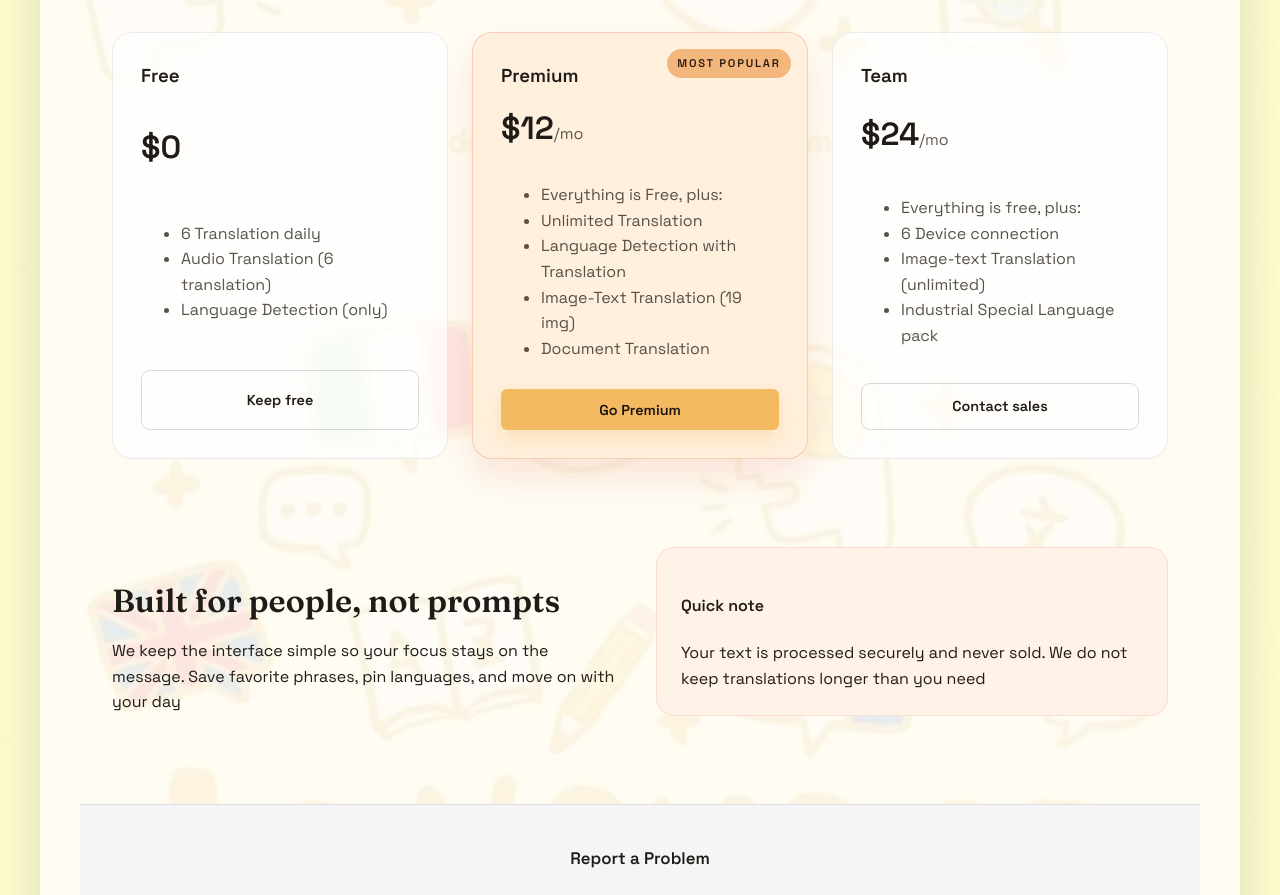
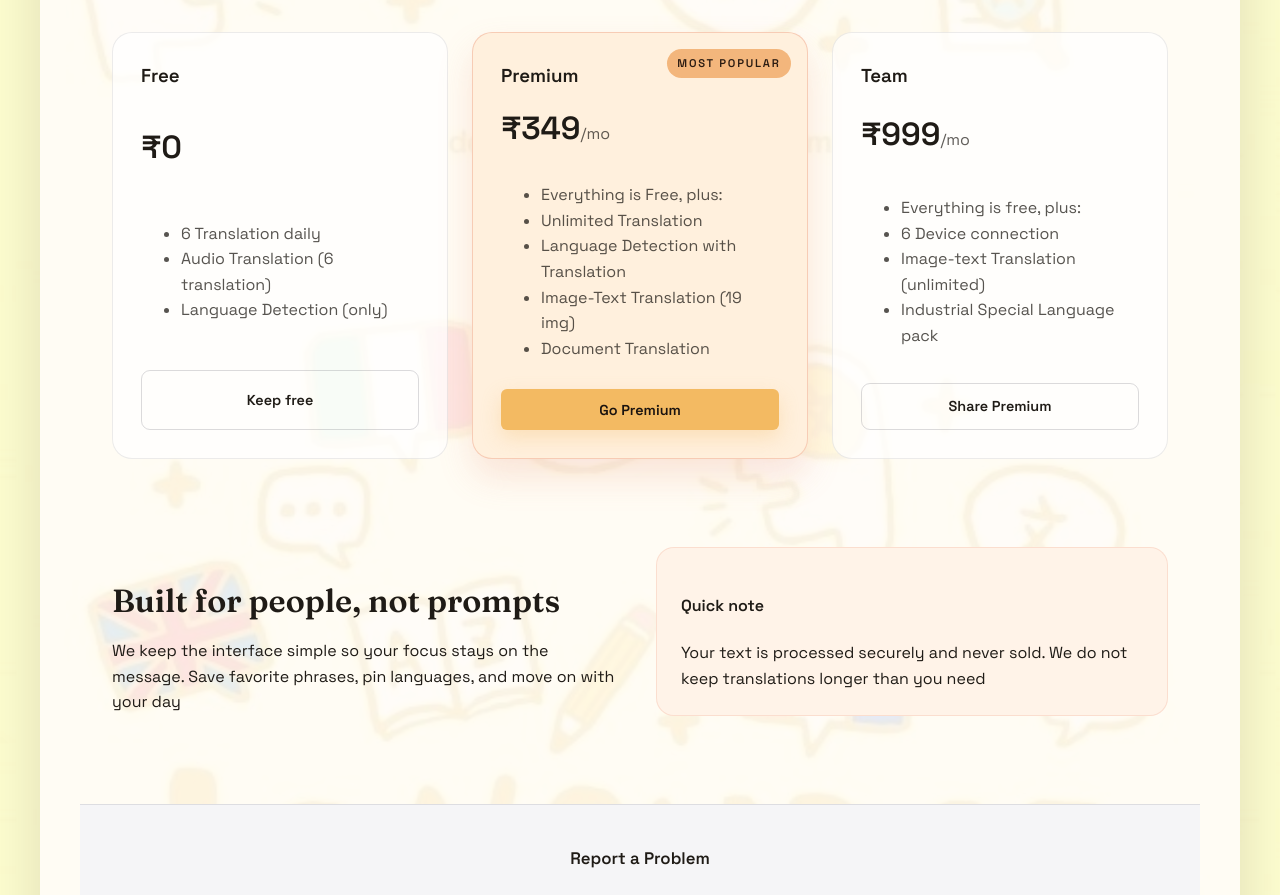
Before and after one commit to neelAkash2005/TongueBridge, a React (Vite) app in the folder frontDev/frontDev/: page / in a window 1280 px wide. Shown: the part 1060-1955 px from the top of the page. Built offline with nearby package versions, Linux system fonts and the light colour scheme.

Commit message:
premium pricing fix

```diff
--- a/frontDev/frontDev/src/App.jsx
+++ b/frontDev/frontDev/src/App.jsx
@@ -343,7 +343,7 @@ function App() {
           <div className="pricing-cards">
             <article className="pricing-card">
               <h3>Free</h3>
-              <p className="price">$0</p>
+              <p className="price">₹0</p>
               <p className="plan-note"> <ul>
                 <li>6 Translation daily </li>
               <li>Audio Translation (6 translation)</li>
@@ -354,7 +354,7 @@ function App() {
               <span className="chip">Most popular</span>
               <h3>Premium</h3>
               <p className="price">
-                $12<span>/mo</span>
+                ₹349<span>/mo</span>
               </p>
               <p className="plan-note"><ul>
               <li>Everything is Free, plus: </li>
@@ -367,14 +367,14 @@ function App() {
             <article className="pricing-card">
               <h3>Team</h3>
               <p className="price">
-                $24<span>/mo</span>
+                ₹999<span>/mo</span>
               </p>
               <p className="plan-note"><ul>
                 <li>Everything is free, plus: </li>
                 <li>6 Device connection</li>
                 <li>Image-text Translation (unlimited)</li>
                 <li>Industrial Special Language pack</li></ul></p>
-              <button className="btn ghost">Contact sales</button>
+              <button className="btn ghost">Share Premium</button>
             </article>
           </div>
         </section>
```
